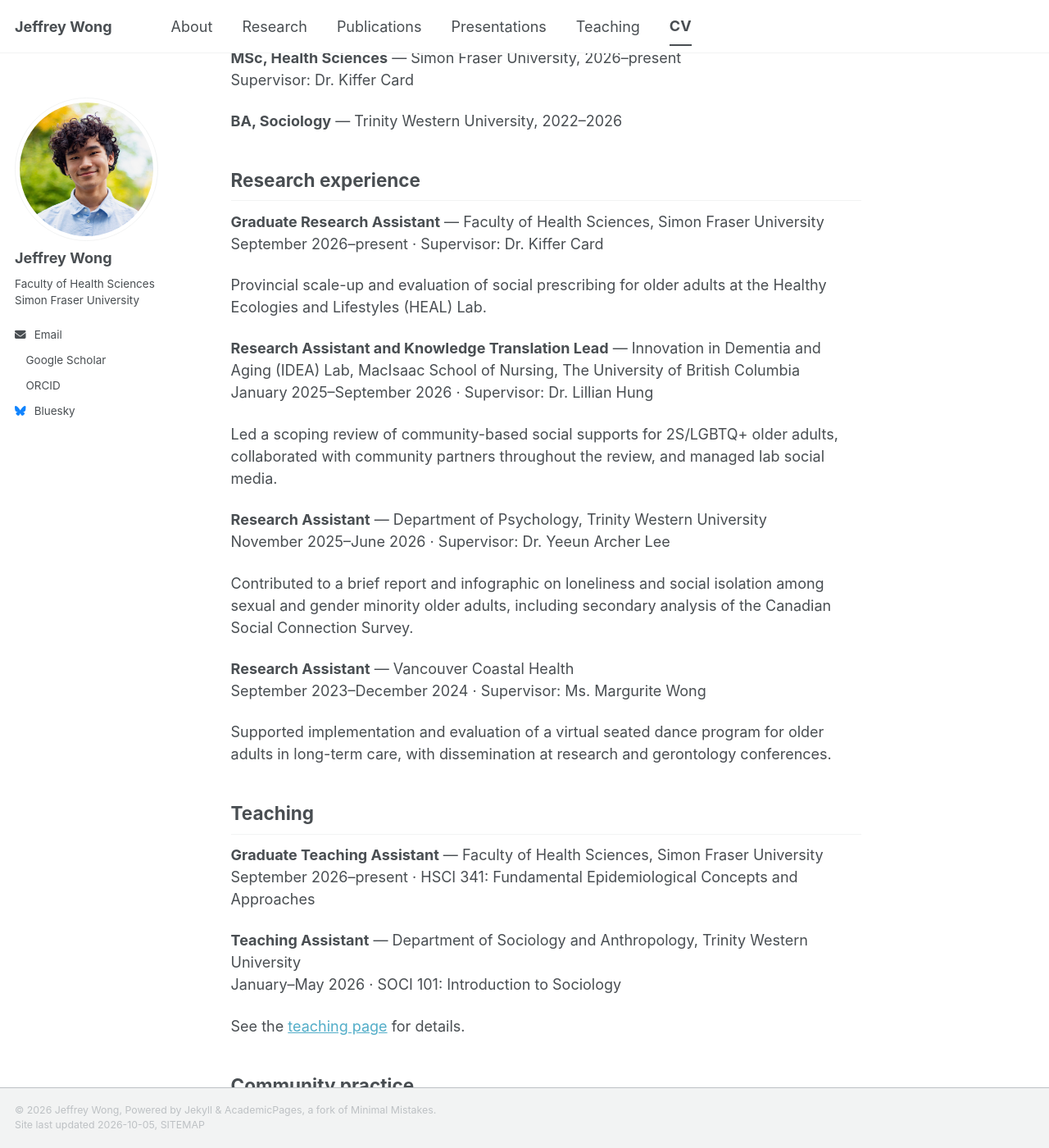
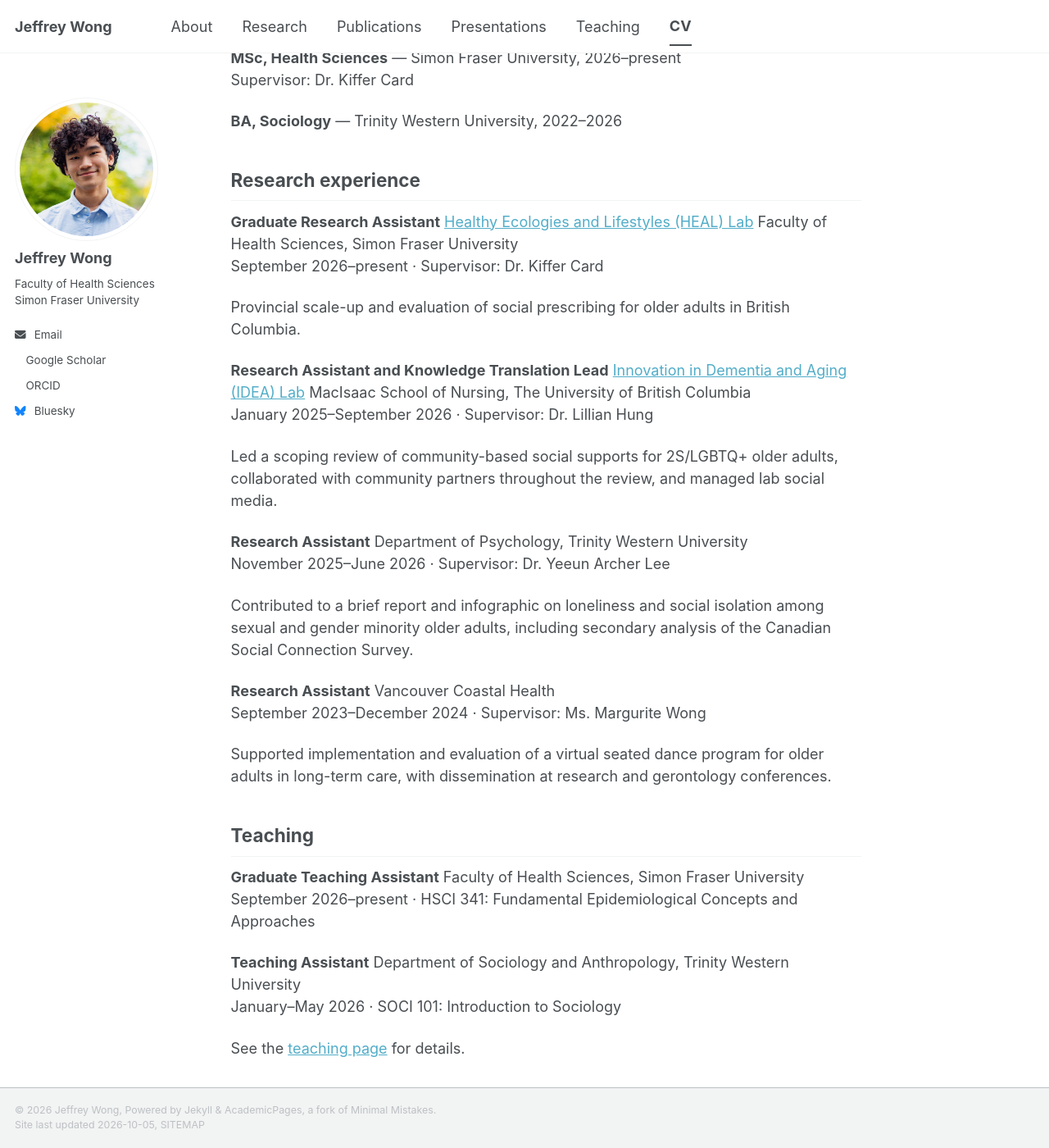
Before and after one commit to itsjeffreywong/itsjeffreywong.github.io, a Jekyll site: the page built from _pages/cv.md, in a window 1280 px wide and 1400 px high, scrolled down 209 px. Shown: the whole window at 82% size. Built offline with Jekyll 4.4.1, drawn with Linux system fonts in a browser that asks for light colours; a style sheet for code colours, icons or effects is not loaded; some of the changed text lies outside the part shown.

Commit message:
Update cv.md
hyperlinked lab websites

```diff
--- a/_pages/cv.md
+++ b/_pages/cv.md
@@ -16,43 +16,53 @@ Supervisor: Dr. Kiffer Card
 
 ## Research experience
 
-**Graduate Research Assistant** — Faculty of Health Sciences, Simon Fraser University<br>
+**Graduate Research Assistant**
+[Healthy Ecologies and Lifestyles (HEAL) Lab](https://heal-lab.ca)
+Faculty of Health Sciences, Simon Fraser University<br>
 September 2026–present · Supervisor: Dr. Kiffer Card
 
-Provincial scale-up and evaluation of social prescribing for older adults at the Healthy Ecologies and Lifestyles (HEAL) Lab.
+Provincial scale-up and evaluation of social prescribing for older adults in British Columbia.
 
-**Research Assistant and Knowledge Translation Lead** — Innovation in Dementia and Aging (IDEA) Lab, MacIsaac School of Nursing, The University of British Columbia<br>
+**Research Assistant and Knowledge Translation Lead**
+[Innovation in Dementia and Aging (IDEA) Lab](https://idea.nursing.ubc.ca)
+MacIsaac School of Nursing, The University of British Columbia<br>
 January 2025–September 2026 · Supervisor: Dr. Lillian Hung
 
 Led a scoping review of community-based social supports for 2S/LGBTQ+ older adults, collaborated with community partners throughout the review, and managed lab social media.
 
-**Research Assistant** — Department of Psychology, Trinity Western University<br>
+**Research Assistant**
+Department of Psychology, Trinity Western University<br>
 November 2025–June 2026 · Supervisor: Dr. Yeeun Archer Lee
 
 Contributed to a brief report and infographic on loneliness and social isolation among sexual and gender minority older adults, including secondary analysis of the Canadian Social Connection Survey.
 
-**Research Assistant** — Vancouver Coastal Health<br>
+**Research Assistant**
+Vancouver Coastal Health<br>
 September 2023–December 2024 · Supervisor: Ms. Margurite Wong
 
 Supported implementation and evaluation of a virtual seated dance program for older adults in long-term care, with dissemination at research and gerontology conferences.
 
 ## Teaching
 
-**Graduate Teaching Assistant** — Faculty of Health Sciences, Simon Fraser University<br>
+**Graduate Teaching Assistant**
+Faculty of Health Sciences, Simon Fraser University<br>
 September 2026–present · HSCI 341: Fundamental Epidemiological Concepts and Approaches
 
-**Teaching Assistant** — Department of Sociology and Anthropology, Trinity Western University<br>
+**Teaching Assistant**
+Department of Sociology and Anthropology, Trinity Western University<br>
 January–May 2026 · SOCI 101: Introduction to Sociology
 
 See the [teaching page]({{ '/teaching/' | relative_url }}) for details.
 
 ## Community practice
 
-**Seniors Community Connector** — Langley Senior Resources Society, 2025–2026
+**Seniors Community Connector**
+Langley Senior Resources Society, 2025–2026
 
 Co-developed wellness plans with older adults aged 65 and over, connected people with community resources, and supported home visits and meal deliveries.
 
-**Human Services Practicum Student** — Langley Senior Resources Society, 2025
+**Human Services Practicum Student**
+Langley Senior Resources Society, 2025
 
 Developed a program evaluation framework and follow-up survey for social prescribing referrals from health services to the community, and conducted three-month follow-up calls.
 
```
